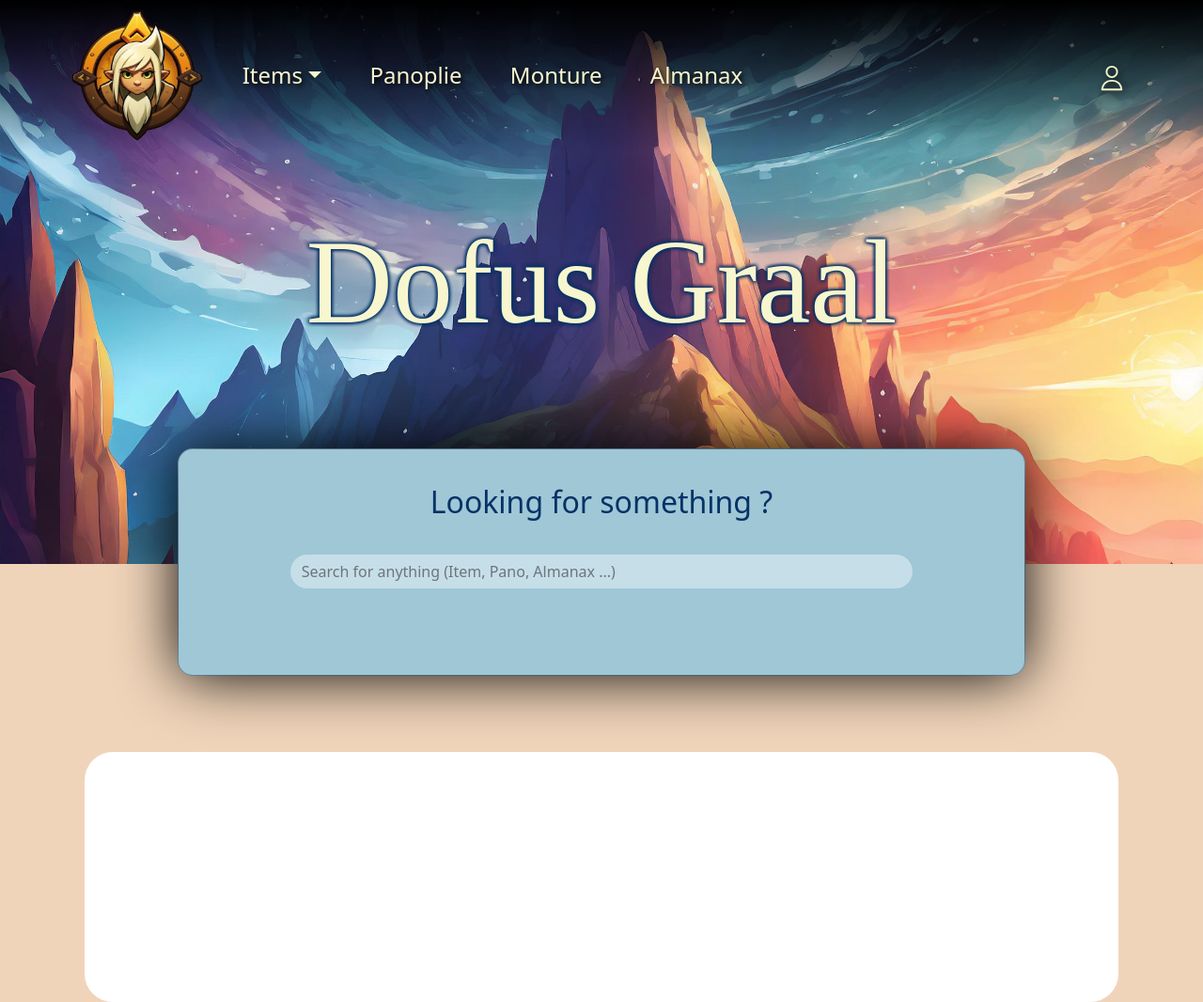
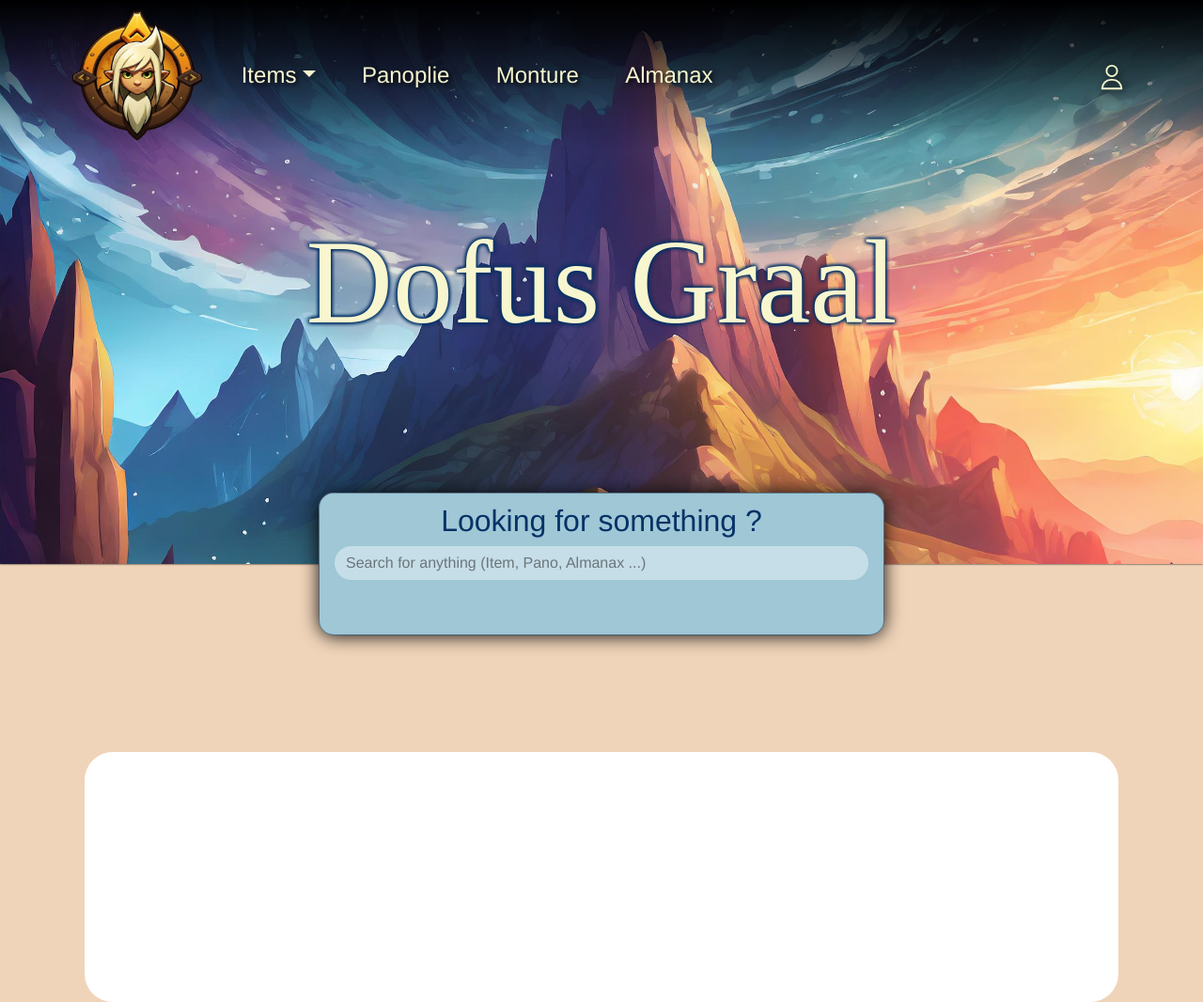
Before and after one commit to DevRickyCst/dofusTrade, a Django app: page / in a window 1280 px wide. Shown: the whole page at 94% size. Run offline with Django 5.2, Linux system fonts and the light colour scheme; style sheets or scripts are compiled from the project's sources; some libraries are stand-ins or nearby versions; some web fonts are replaced.

Commit message:
js for navbar

```diff
--- a/static/css/scss/components/navbar.scss
+++ b/static/css/scss/components/navbar.scss
@@ -5,6 +5,7 @@
     height: 160px;
     width : 100%;
     z-index: -1;
+    box-shadow: 0 0 2px black;
 }
 
 .div-nav-bar {
@@ -54,7 +55,7 @@
 }
 
 .expend {
-    height: 600px;
+    height: $index-img-size;
     margin-bottom: 200px;
 }
 
@@ -69,13 +70,17 @@
 }
 
 .search_div {
-    width: 900px;
-    height: 15em;
-    margin: auto;
+    position: absolute;
+    top: $index-img-size;
+    left: 50%;
+    transform: translate(-50%, -50%);
+    width: 600px;
+    height: 150px;
     background-color: $gb-color;
     border-radius: 15px;
     padding: 1em;
-    box-shadow: 0px 1px 4em black, 1px 0px $lb-color, 0px 1px $lb-color, -1px 0px $lb-color, 0px -1px $lb-color;
+    box-shadow: 0px 1px 20px black, 1px 0px $lb-color, 0px 1px $lb-color, -1px 0px $lb-color, 0px -1px $lb-color;
+    transition: all 0.5s;
 }
 
 .search_div div{
@@ -86,9 +91,19 @@
 }
 
 .search_div label{
+    position : absolute;
+    top: 5px;
+    width: 400px;
     font-size: 32px;
     color: $db-color;
-    margin-bottom: 1em;
+    transform: translate(-50%, 0%);
+    left: 50%;
+    text-align: center;
+    transition: all 0.3s;
+}
+
+.search_div input {
+    margin-top: 40px;
 }
 
 //Expanded navbar search input
--- a/static/css/scss/main.scss
+++ b/static/css/scss/main.scss
@@ -1,5 +1,6 @@
 body{
     background-color:  $o-color;
+    font-family: Helvetica, Arial, sans-serif;
 }
 
 .app_div{
--- a/static/css/scss/variables.scss
+++ b/static/css/scss/variables.scss
@@ -1,6 +1,10 @@
+//colors
 $y-color: #F7F6CF;
 $lb-color: #9AC8EB;
 $gb-color: #9fc7d6;
 $db-color: #063266;
 $p-color: #F4CFDF;
-$o-color: #f0d4b9
+$o-color: #f0d4b9;
+
+//index image
+$index-img-size: 600px;
--- /dev/null
+++ b/static/js/components/navbar.js
@@ -0,0 +1,26 @@
+window.addEventListener('scroll', function() {
+    var scrollPosition = this.window.scrollY;
+    fadeOnScroll(scrollPosition, 50, 175, document.getElementById('title-navbar-expand'));
+    retractSearchBar(scrollPosition);
+  });
+
+  function fadeOnScroll(scrollPosition, startFadePosition, stopFadePosition, element) {
+    console.log("hello");
+    var opacity = 1 - ((scrollPosition - startFadePosition) / (stopFadePosition - startFadePosition));
+    if (opacity < 0) {
+      opacity = 0;
+    }
+    element.style.opacity = opacity;
+  }
+
+  function retractSearchBar(scrollPosition) {
+    var searchDiv = document.getElementById('search_div');
+    var searchLabel = document.getElementById('search-label');
+    if (scrollPosition >= 300) {
+        searchDiv.style.width = '300px';
+        searchLabel.style.opacity = 0;
+    } else {
+        searchDiv.style.width = '600px';
+        searchLabel.style.opacity = 1;
+    }
+  }
--- a/templates/navbar.html
+++ b/templates/navbar.html
@@ -1,4 +1,6 @@
 {% load static %}
+
+<script src="{% static 'js/components/navbar.js' %}"></script>
 
 <div class="div-nav-bar {% if navbar == 'expend' %}expend{%endif%} container-fluid">
   <div class="navbar-background {% if navbar == 'expend' %}expend{%endif%}"></div>
@@ -15,7 +17,7 @@
           <a class="nav-link dropdown-toggle" data-bs-toggle="dropdown" href="#" role="button" aria-expanded="false">Items</a>
           <ul class="dropdown-menu">
             <li><a class="dropdown-item" href="{% url 'resources'%}">Resources</a></li>
-            <li><a class="dropdown-item" href="{% url 'equipments'%}">Equipments</a></li>
+            <li><a class="dropdown-item" hretif="{% url 'equipments'%}">Equipments</a></li>
             <li><a class="dropdown-item" href="{% url 'cosmetics'%}">Cosmetics</a></li>
             <li><a class="dropdown-item" href="{% url 'consumables'%}">Consumables</a></li>
           </ul>
@@ -57,15 +59,13 @@
     </div>
   </nav>
       {% if navbar == 'expend' %}
-      <h1 class="title-navbar-expand"> Dofus Graal</h1>
+      <h1 class="title-navbar-expand" id="title-navbar-expand"> Dofus Graal</h1>
 
-      <div class="search_div">
+      <div class="search_div" id="search_div" >
 
         <form>
-          <div class="mb-3">
-            <label for="exampleInputEmail1" class="form-label">Looking for something ?</label>
-            <input type="navbar-search" class="form-control" id="exampleInputEmail1" placeholder="Search for anything (Item, Pano, Almanax ...) ">
-          </div>
+          <label for="exampleInputEmail1" class="form-label" id="search-label">Looking for something ?</label>
+          <input type="navbar-search" class="form-control" id="exampleInputEmail1" placeholder="Search for anything (Item, Pano, Almanax ...) ">
         </form>
       </div>
 
```
Also changed, not shown: static/css/scss/mystyle.css (+22 -7 lines).
